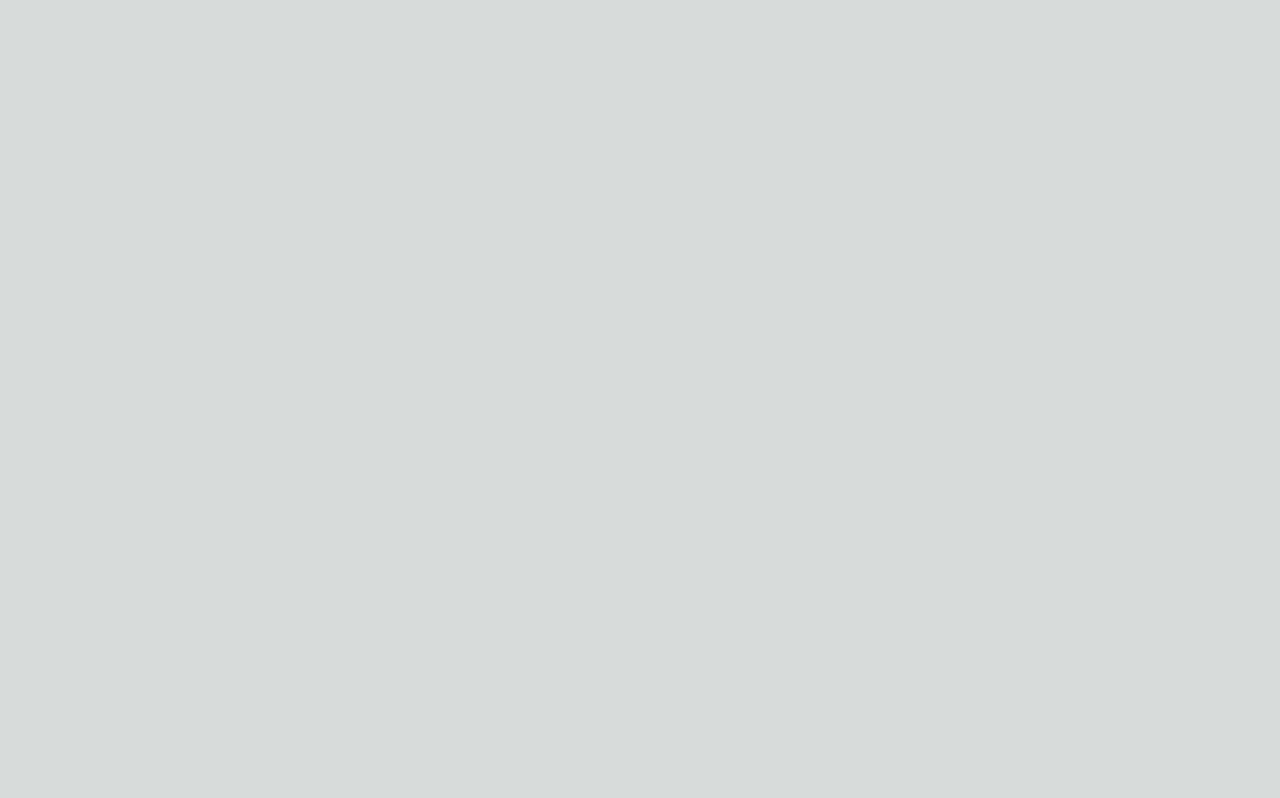
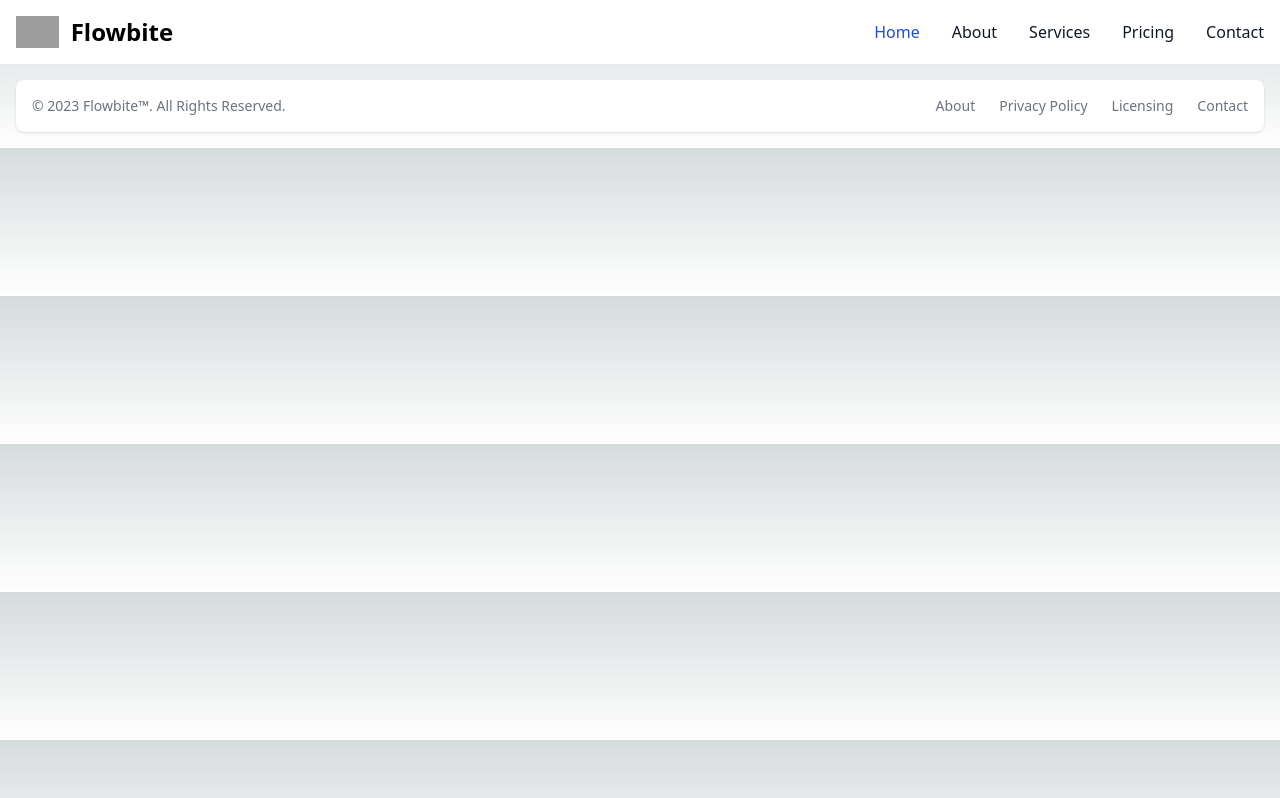
Before and after one commit to dreamy-dream-team/Cryptid-Dex, a Next.js app in the folder cryptidex/: page / in a window 1280 px wide. Built offline with nearby package versions, Linux system fonts and the light colour scheme; grey boxes are pictures that could not be loaded.

Commit message:
update directory structure and created basic navbars

```diff
--- /dev/null
+++ b/cryptidex/src/components/dashboard/Footer.jsx
@@ -0,0 +1,41 @@
+function Footer() {
+  return (
+    <>
+      <footer className="bg-white rounded-lg shadow m-4 dark:bg-gray-800">
+        <div className="w-full mx-auto max-w-screen-xl p-4 md:flex md:items-center md:justify-between">
+          <span className="text-sm text-gray-500 sm:text-center dark:text-gray-400">
+            © 2023{" "}
+            <a href="https://flowbite.com/" className="hover:underline">
+              Flowbite™
+            </a>
+            . All Rights Reserved.
+          </span>
+          <ul className="flex flex-wrap items-center mt-3 text-sm font-medium text-gray-500 dark:text-gray-400 sm:mt-0">
+            <li>
+              <a href="#" className="mr-4 hover:underline md:mr-6 ">
+                About
+              </a>
+            </li>
+            <li>
+              <a href="#" className="mr-4 hover:underline md:mr-6">
+                Privacy Policy
+              </a>
+            </li>
+            <li>
+              <a href="#" className="mr-4 hover:underline md:mr-6">
+                Licensing
+              </a>
+            </li>
+            <li>
+              <a href="#" className="hover:underline">
+                Contact
+              </a>
+            </li>
+          </ul>
+        </div>
+      </footer>
+    </>
+  );
+}
+
+export default Footer;
--- /dev/null
+++ b/cryptidex/src/components/dashboard/Navbar.jsx
@@ -0,0 +1,91 @@
+function Navbar() {
+  return (
+    <>
+      <nav className="bg-white border-gray-200 dark:bg-gray-900">
+        <div className="max-w-screen-xl flex flex-wrap items-center justify-between mx-auto p-4">
+          <a href="https://flowbite.com/" className="flex items-center">
+            <img
+              src="https://flowbite.com/docs/images/logo.svg"
+              className="h-8 mr-3"
+              alt="Flowbite Logo"
+            />
+            <span className="self-center text-2xl font-semibold whitespace-nowrap dark:text-white">
+              Flowbite
+            </span>
+          </a>
+          <button
+            data-collapse-toggle="navbar-default"
+            type="button"
+            className="inline-flex items-center p-2 w-10 h-10 justify-center text-sm text-gray-500 rounded-lg md:hidden hover:bg-gray-100 focus:outline-none focus:ring-2 focus:ring-gray-200 dark:text-gray-400 dark:hover:bg-gray-700 dark:focus:ring-gray-600"
+            aria-controls="navbar-default"
+            aria-expanded="false"
+          >
+            <span className="sr-only">Open main menu</span>
+            <svg
+              className="w-5 h-5"
+              aria-hidden="true"
+              xmlns="http://www.w3.org/2000/svg"
+              fill="none"
+              viewBox="0 0 17 14"
+            >
+              <path
+                stroke="currentColor"
+                stroke-linecap="round"
+                stroke-linejoin="round"
+                stroke-width="2"
+                d="M1 1h15M1 7h15M1 13h15"
+              />
+            </svg>
+          </button>
+          <div className="hidden w-full md:block md:w-auto" id="navbar-default">
+            <ul className="font-medium flex flex-col p-4 md:p-0 mt-4 border border-gray-100 rounded-lg bg-gray-50 md:flex-row md:space-x-8 md:mt-0 md:border-0 md:bg-white dark:bg-gray-800 md:dark:bg-gray-900 dark:border-gray-700">
+              <li>
+                <a
+                  href="#"
+                  className="block py-2 pl-3 pr-4 text-white bg-blue-700 rounded md:bg-transparent md:text-blue-700 md:p-0 dark:text-white md:dark:text-blue-500"
+                  aria-current="page"
+                >
+                  Home
+                </a>
+              </li>
+              <li>
+                <a
+                  href="#"
+                  className="block py-2 pl-3 pr-4 text-gray-900 rounded hover:bg-gray-100 md:hover:bg-transparent md:border-0 md:hover:text-blue-700 md:p-0 dark:text-white md:dark:hover:text-blue-500 dark:hover:bg-gray-700 dark:hover:text-white md:dark:hover:bg-transparent"
+                >
+                  About
+                </a>
+              </li>
+              <li>
+                <a
+                  href="#"
+                  className="block py-2 pl-3 pr-4 text-gray-900 rounded hover:bg-gray-100 md:hover:bg-transparent md:border-0 md:hover:text-blue-700 md:p-0 dark:text-white md:dark:hover:text-blue-500 dark:hover:bg-gray-700 dark:hover:text-white md:dark:hover:bg-transparent"
+                >
+                  Services
+                </a>
+              </li>
+              <li>
+                <a
+                  href="#"
+                  className="block py-2 pl-3 pr-4 text-gray-900 rounded hover:bg-gray-100 md:hover:bg-transparent md:border-0 md:hover:text-blue-700 md:p-0 dark:text-white md:dark:hover:text-blue-500 dark:hover:bg-gray-700 dark:hover:text-white md:dark:hover:bg-transparent"
+                >
+                  Pricing
+                </a>
+              </li>
+              <li>
+                <a
+                  href="#"
+                  className="block py-2 pl-3 pr-4 text-gray-900 rounded hover:bg-gray-100 md:hover:bg-transparent md:border-0 md:hover:text-blue-700 md:p-0 dark:text-white md:dark:hover:text-blue-500 dark:hover:bg-gray-700 dark:hover:text-white md:dark:hover:bg-transparent"
+                >
+                  Contact
+                </a>
+              </li>
+            </ul>
+          </div>
+        </div>
+      </nav>
+    </>
+  );
+}
+
+export default Navbar;
--- a/cryptidex/src/pages/index.tsx
+++ b/cryptidex/src/pages/index.tsx
@@ -1,7 +1,15 @@
 import { Inter } from "next/font/google";
+import Navbar from "@/components/dashboard/Navbar";
+import Footer from "@/components/dashboard/Footer";
 
 const inter = Inter({ subsets: ["latin"] });
 
 export default function Home() {
-  return null;
+  return (
+    <main>
+      <Navbar />
+
+      <Footer />
+    </main>
+  );
 }
```
